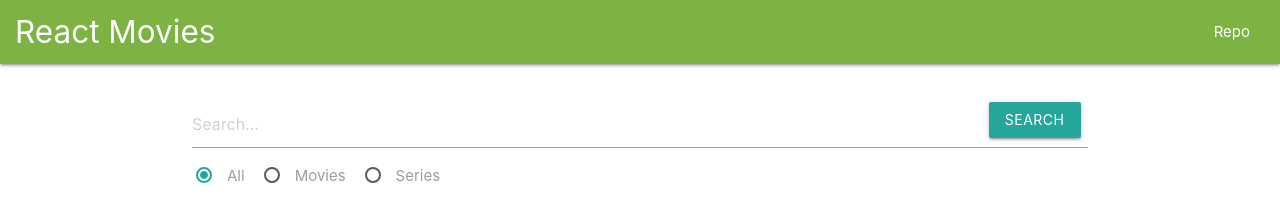
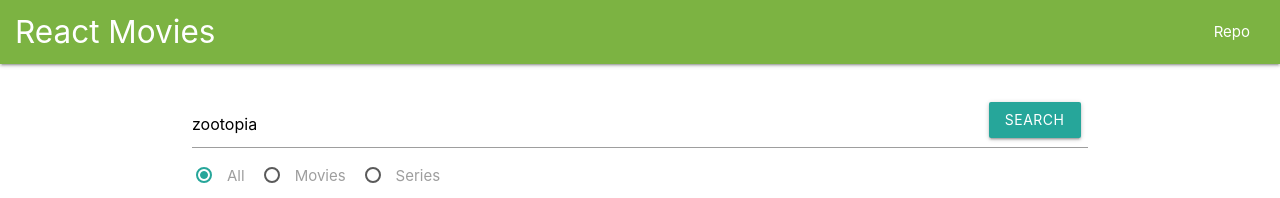
Before and after one commit to Rustam9724/movies-project, a React (Create React App) app: page / in a window 1280 px wide. Shown: the top 198 px of the page. Built offline with nearby package versions, Linux system fonts and the light colour scheme; no server answers.

Commit message:
init: zootopia value in search when opening app

```diff
--- a/package.json
+++ b/package.json
@@ -34,5 +34,8 @@
       "last 1 firefox version",
       "last 1 safari version"
     ]
+  },
+  "devDependencies": {
+    "gh-pages": "^4.0.0"
   }
 }
--- a/src/components/Search.jsx
+++ b/src/components/Search.jsx
@@ -2,7 +2,7 @@ import React from "react";
 
 class Search extends React.Component {
     state = {
-        search: '',
+        search: 'zootopia',
         type: 'all'
     }
 
```
Also changed, not shown: 1 other file (tests, documents, lock files or other folders).
